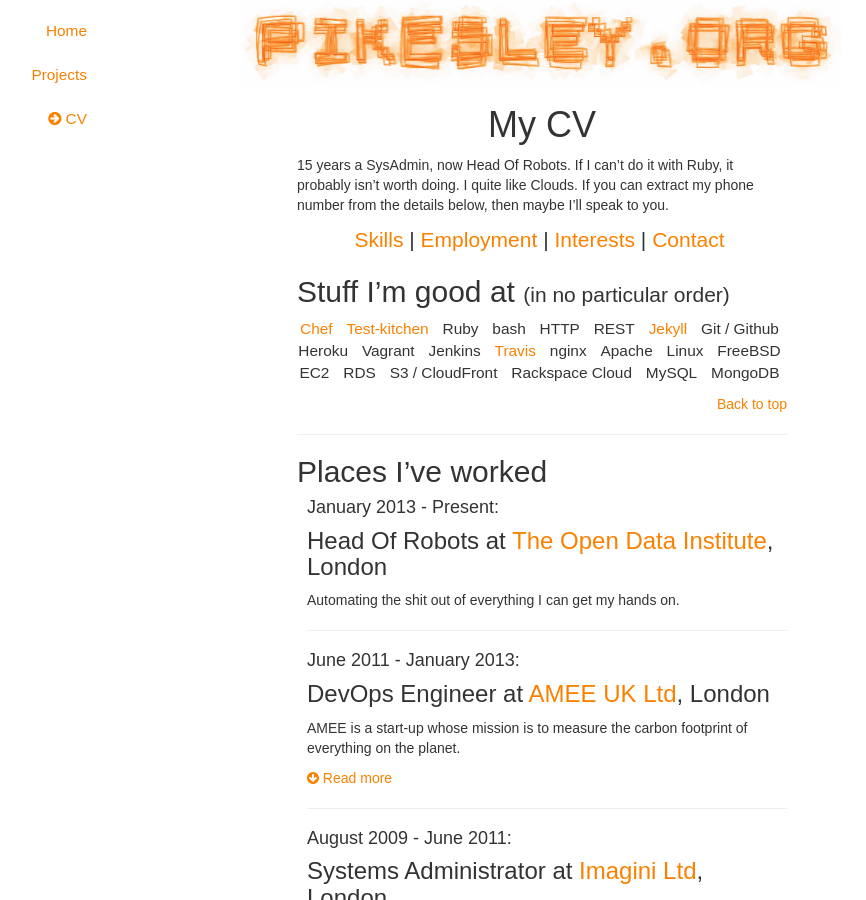
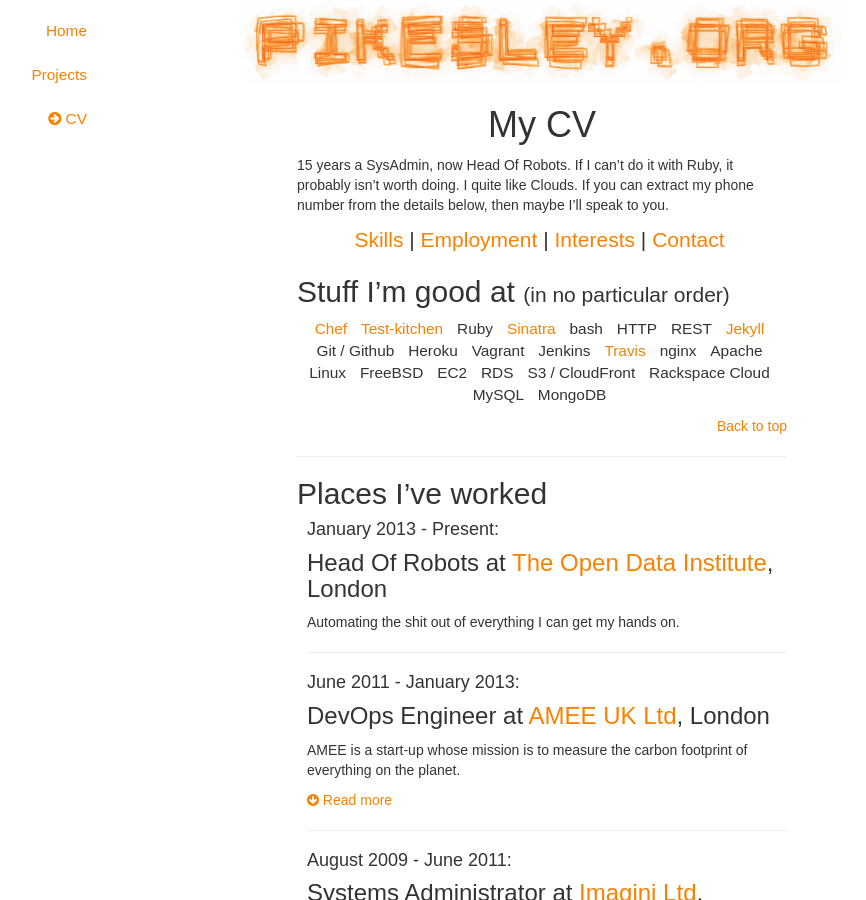
Before and after one commit to pikesley/pikesley.github.io, a Jekyll site: the page built from cv.html, in a window 1280 px wide and 900 px high. Shown: the whole window, without its empty margins (98-964 px from the left). Built offline with Jekyll 4.4.1, drawn with Linux system fonts in a browser that asks for light colours; nearby versions of some CDN libraries; some web fonts are replaced.

Commit message:
Add Sinatra

```diff
--- a/_data/cv/skills.yml
+++ b/_data/cv/skills.yml
@@ -1,6 +1,7 @@
 - Chef|http://chef.io
 - Test-kitchen|http://kitchen.ci/
 - Ruby
+- Sinatra|http://sinatrarb.com/
 - bash
 - HTTP
 - REST
```
